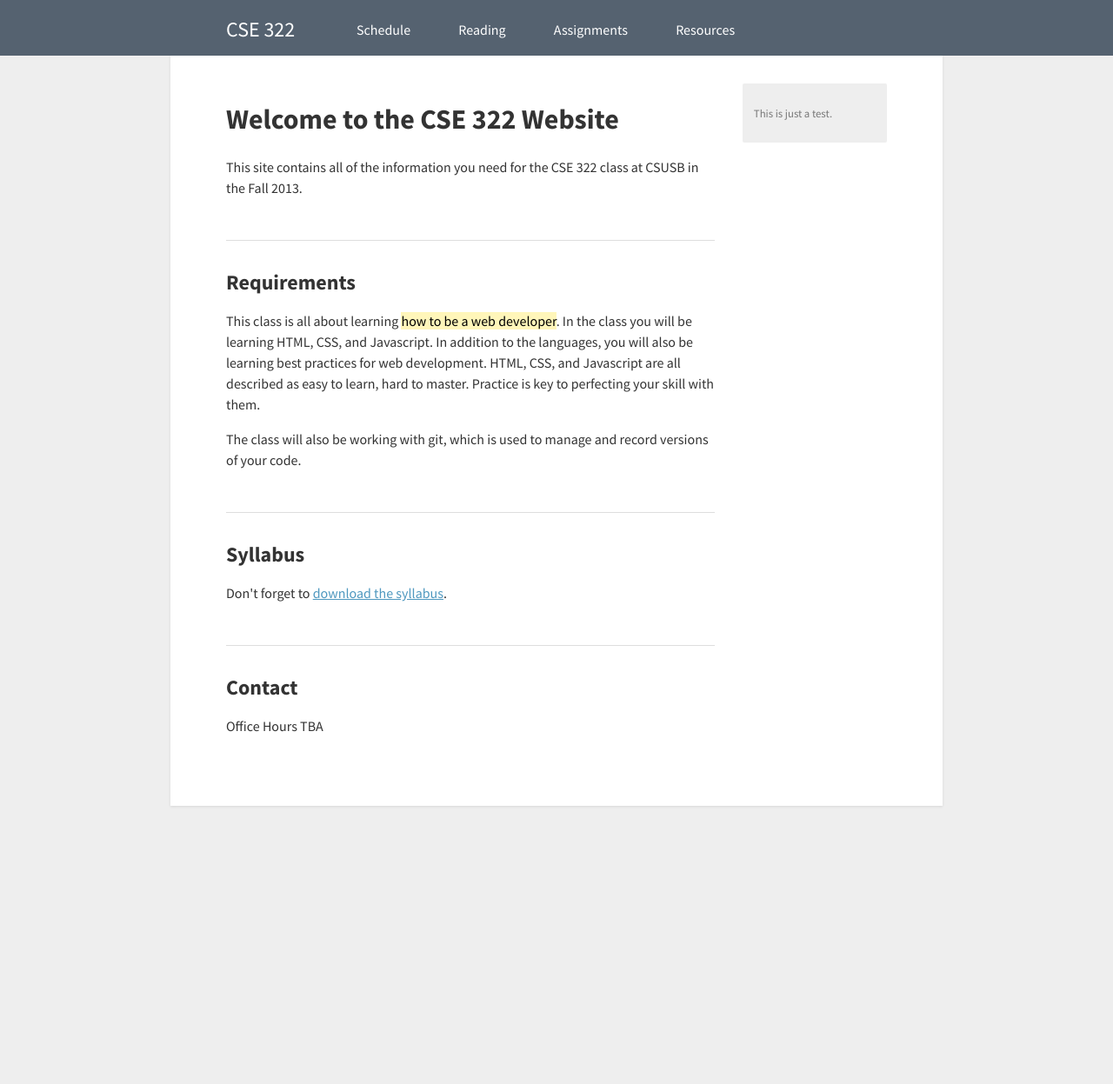
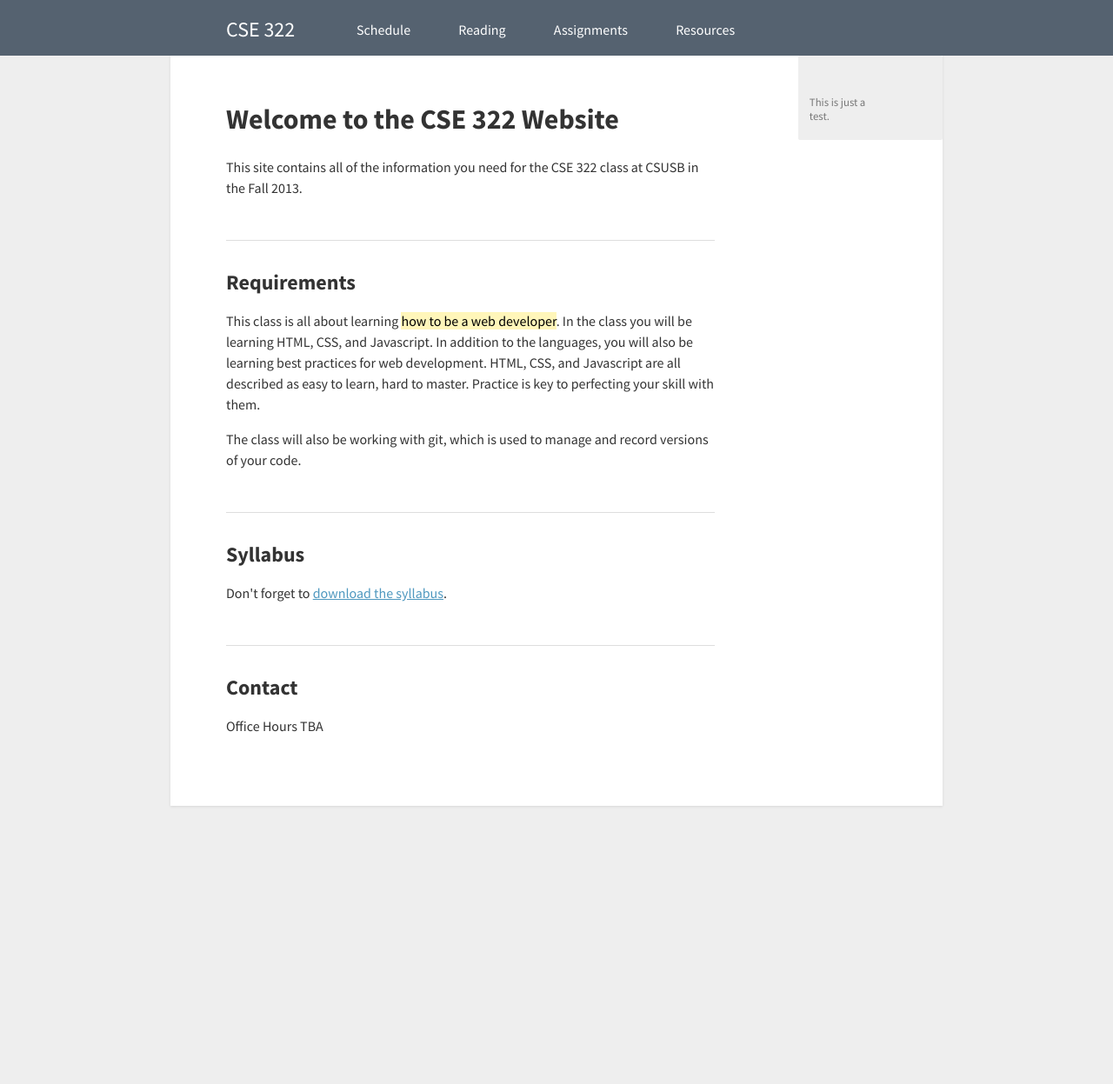
Before and after one commit to csusbdt/322-2013, a Jekyll site: the page built from index.html, in a window 1280 px wide. Shown: the whole page at 87% size. Built offline with Jekyll 4.4.1, drawn with Linux system fonts in a browser that asks for light colours; nearby versions of some CDN libraries.

Commit message:
Modifying the sidebar

```diff
--- a/styles/main.css
+++ b/styles/main.css
@@ -355,6 +355,9 @@ mark {
             width: 166px;
             float: right;
             display: inline;
+            margin-top: -2rem;
+            margin-right: -4rem;
+            padding: 2rem 4rem .5em 1em;
         }
 }
 
```
